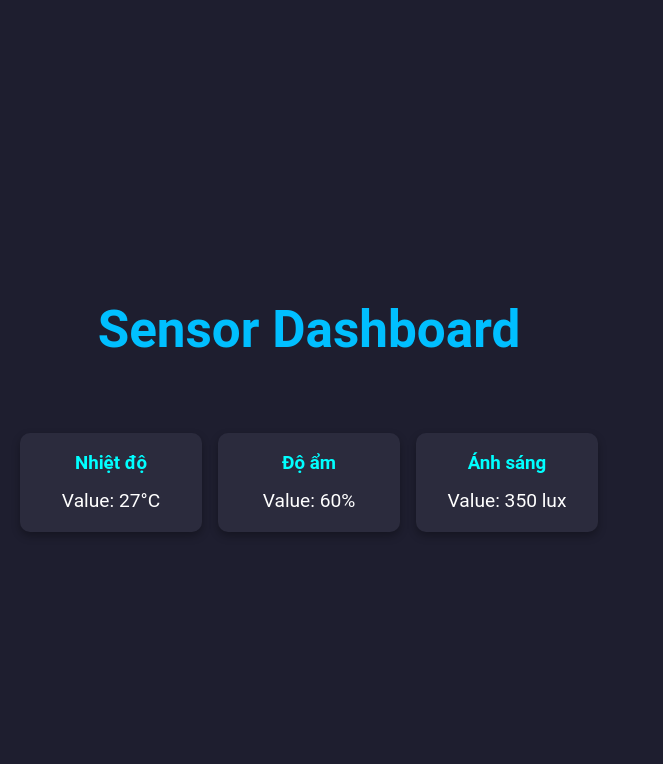
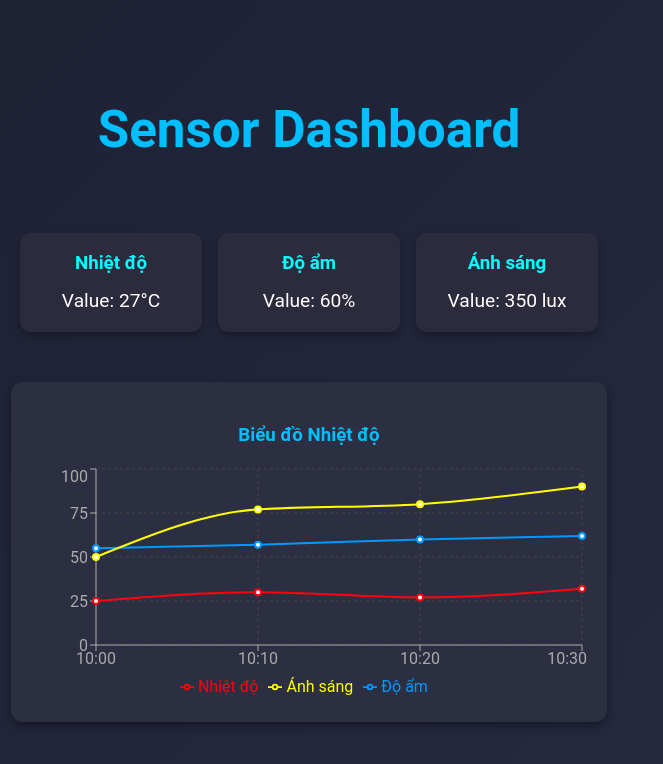
Before and after one commit to Uroraa/BTL_IT4409, a React app in the folder frontend/: page / in a window 1280 px wide. Shown: the top 764 px of the page, without its empty margins (0-663 px from the left). Built offline with nearby package versions, Linux system fonts and the light colour scheme; the HTML template or start-up script is replaced by a standard one.

Commit message:
add sensor linechart

```diff
--- a/frontend/package.json
+++ b/frontend/package.json
@@ -11,7 +11,8 @@
   },
   "dependencies": {
     "react": "^19.1.1",
-    "react-dom": "^19.1.1"
+    "react-dom": "^19.1.1",
+    "recharts": "^3.4.1"
   },
   "devDependencies": {
     "@eslint/js": "^9.36.0",
--- a/frontend/src/App.css
+++ b/frontend/src/App.css
@@ -4,7 +4,7 @@
 body {
   margin: 0;
   font-family: 'Roboto', sans-serif;
-  background-color: #1e1e2f; /* dark theme */
+  background: linear-gradient(135deg, #1f2235, #282c44); /* dark theme */
   color: #f0f0f0;
 }
 
@@ -53,3 +53,19 @@ h1 {
   margin: 0;
   color: #ffffff;
 }
+
+.sensor-chart {
+  width: 90%;
+  height: 300px;
+  background: #2c2f42;
+  margin: 30px auto;
+  border-radius: 12px;
+  padding: 20px;
+  box-shadow: 0 4px 8px rgba(0,0,0,0.4);
+}
+
+.sensor-chart h3 {
+  text-align: center;
+  color: #00bfff;
+  margin-bottom: 15px;
+}
--- a/frontend/src/App.jsx
+++ b/frontend/src/App.jsx
@@ -1,10 +1,12 @@
 import React, { useEffect, useState } from 'react';
 import SensorCard from './SensorCard';
+import SensorChart from './SensorChart';
 import { getSensorData } from './api';
 import './App.css';
 
 function App() {
   const [sensors, setSensors] = useState([]);
+  const [chartData, setChartData] = useState([]);
 
   useEffect(() => {
     const mockData = [
@@ -13,6 +15,14 @@ function App() {
       { id: 3, name: 'Ánh sáng', value: '350 lux' },
     ];
     setSensors(mockData);
+
+    const mockChart = [
+      { time: "10:00", temp: 25, humi: 55, light: 50 },
+      { time: "10:10", temp: 30, humi: 57, light: 77 },
+      { time: "10:20", temp: 27, humi: 60, light: 80 },
+      { time: "10:30", temp: 32, humi: 62, light: 90 }
+    ];
+    setChartData(mockChart);
   }, []);
 
   // useEffect(() => {
@@ -34,6 +44,8 @@ function App() {
           <SensorCard key={sensor.id} sensor={sensor} />
         ))}
       </div>
+
+      <SensorChart data={chartData} />
     </div>
   );
 }
--- /dev/null
+++ b/frontend/src/SensorChart.jsx
@@ -0,0 +1,36 @@
+import React from "react";
+import {
+  LineChart,
+  Line,
+  XAxis,
+  YAxis,
+  CartesianGrid,
+  Tooltip,
+  Legend,
+  ResponsiveContainer
+} from "recharts";
+import './App.css';
+
+function SensorChart({ data }) {
+  return (
+    <div className="sensor-chart">
+      <h3>Biểu đồ Nhiệt độ</h3>
+
+      <ResponsiveContainer width="100%" height="80%">
+        <LineChart data={data}>
+          <CartesianGrid strokeDasharray="3 3" stroke="#444" />
+          <XAxis dataKey="time" stroke="#aaa" />
+          <YAxis stroke="#aaa" />
+          <Tooltip />
+          <Legend />
+
+          <Line type="monotone" dataKey="temp" name="Nhiệt độ" stroke="#ff000dff" strokeWidth={2} />
+          <Line type="monotone" dataKey="humi" name="Độ ẩm" stroke="#0099ffff" strokeWidth={2} />
+          <Line type="monotone" dataKey="light" name="Ánh sáng" stroke="#ffff00" strokeWidth={2} />
+        </LineChart>
+      </ResponsiveContainer>
+    </div>
+  );
+}
+
+export default SensorChart;
```
Also changed, not shown: 1 other file (tests, documents, lock files or other folders).
